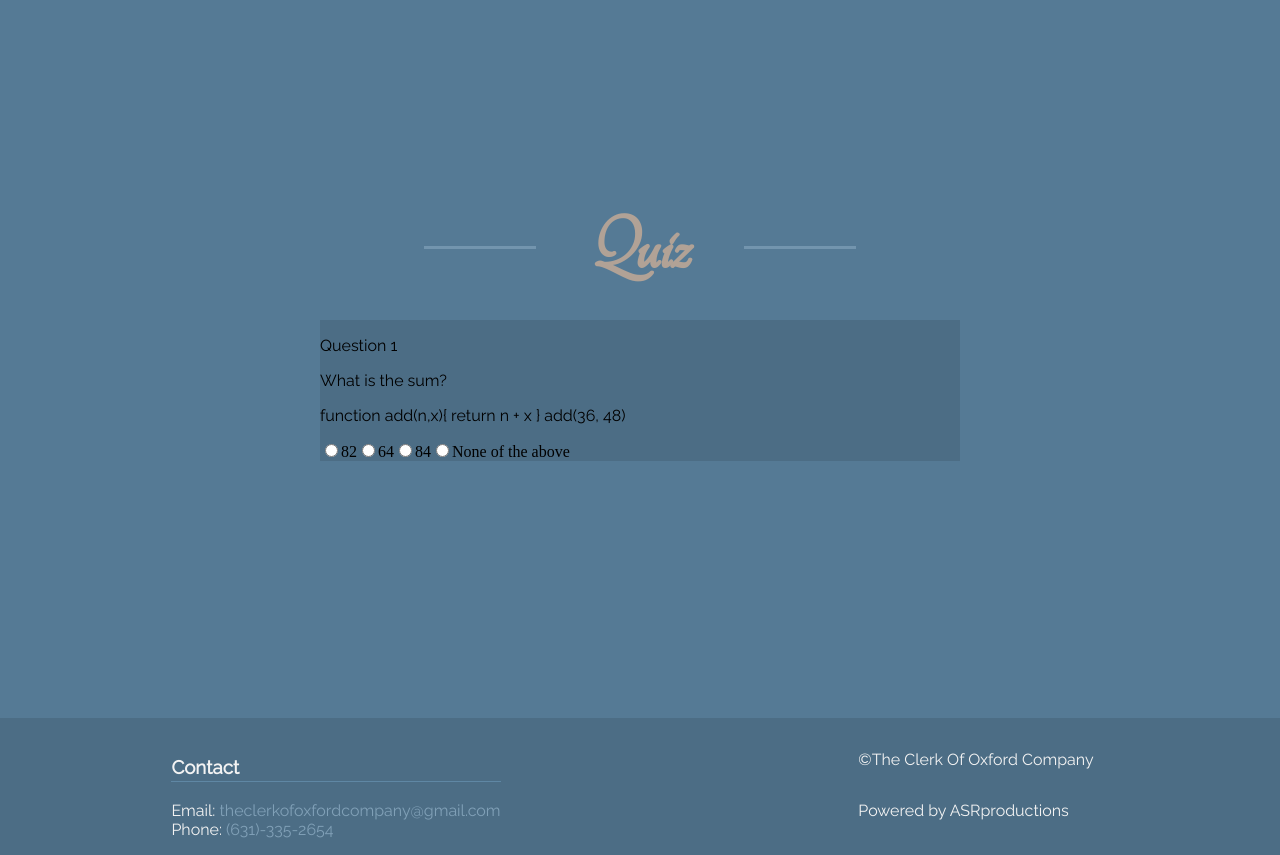
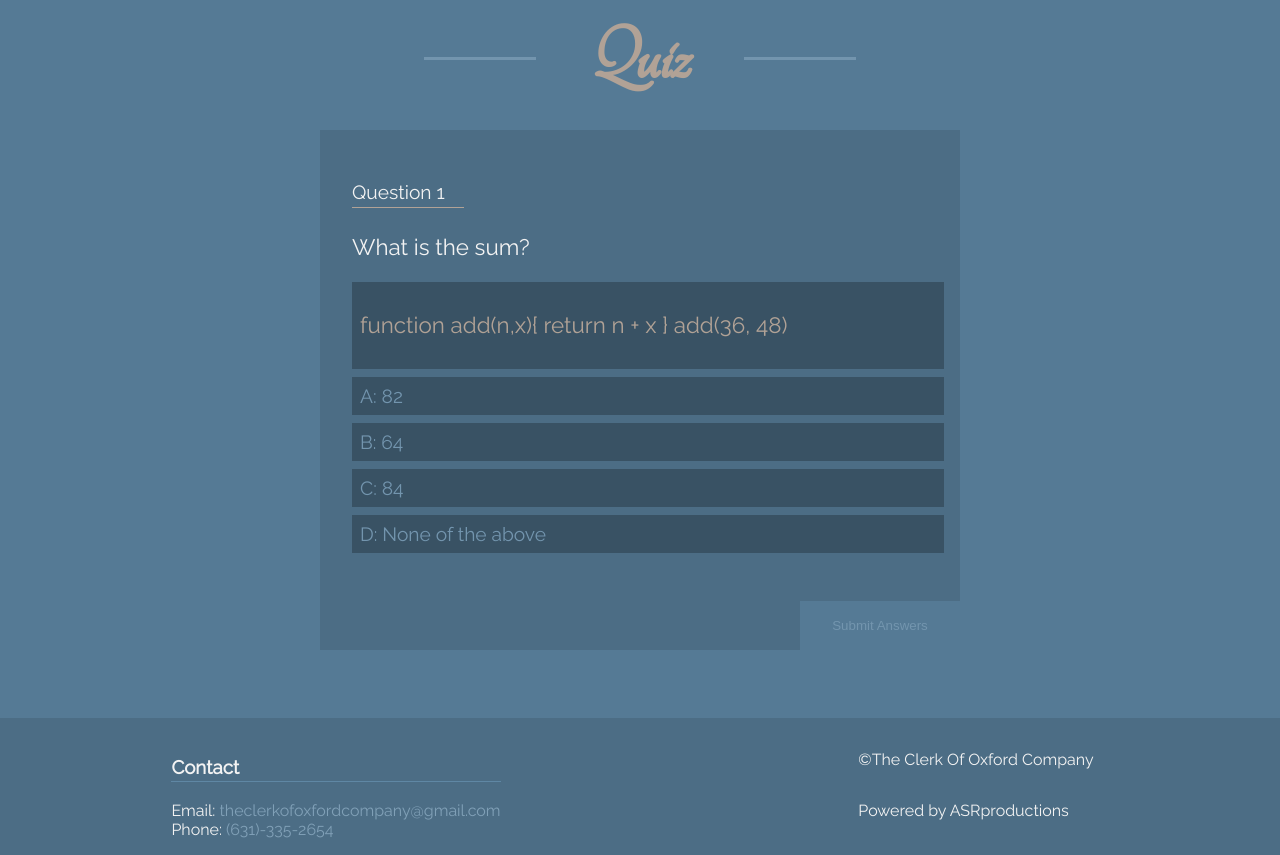
Before and after one commit to AlexShiresRoth/tutor-site, a Gatsby site: page /quiz in a window 1280 px wide. Shown: the part 82-937 px from the top of the page. Built offline with nearby package versions, Linux system fonts and the light colour scheme; Gatsby itself is replaced by a stand-in of ours.

Commit message:
work on quiz, style/value retrieval. need to figure out submit

```diff
--- a/src/components/quiz/QuizHeader.js
+++ b/src/components/quiz/QuizHeader.js
@@ -11,7 +11,6 @@ const QuizHeader = props => {
       </div>
       <div className={quizStyles.quiz__container}>
         <QuizMap quiz={quiz} quizStyles={quizStyles} />
-        <button disabled>Submit Answers</button>
       </div>
     </header>
   )
--- a/src/components/quiz/QuizMap.js
+++ b/src/components/quiz/QuizMap.js
@@ -1,10 +1,55 @@
 import React from "react"
 import PropTypes from "prop-types"
 
-const QuizMap = ({ quiz, quizStyles }) => {
-  const quizMap = quiz.map((ques, i) => {
-    return (
-      <div className={quizStyles.quiz}>
+//TODO add a progress bar for quiz
+//TODO add a timer for quiz
+//TODO add a slide to next question feature
+//TODO add an answer check
+//TODO add an instruction modal which will start quiz
+
+class QuizMap extends React.Component {
+  constructor(props) {
+    super(props)
+    this.state = {
+      answers: [],
+      currentIndex: 0,
+    }
+  }
+
+  getAnswer = e => {
+    e.persist()
+    e.target.childNodes[0]
+      ? (e.target.childNodes[0].checked = true)
+      : (e.target.parentNode.childNodes[0].checked = true)
+
+    const name = e.target.childNodes[0].name
+      ? e.target.childNodes[0].name
+      : e.target.parentNode.childNodes[0].name
+
+    const value = e.target.childNodes[0].value
+      ? e.target.childNodes[0].value
+      : e.target.parentNode.childNodes[0].value
+
+    //switch answer if a different answer of the same key is selected
+    this.setState(prevState => {
+      return {
+        answers: [
+          ...prevState.answers.filter(answer => {
+            if (name in answer) return null
+            return answer
+          }),
+          { [name]: value },
+        ],
+      }
+    })
+  }
+
+  render() {
+    console.log(this.state.answers)
+    const { quiz, quizStyles } = this.props
+
+    const quizMap = quiz.map((ques, i) => {
+      return (
         <div className={quizStyles.question}>
           <div className={quizStyles.question__num}>
             <p>Question {ques.num}</p>
@@ -18,18 +63,32 @@ const QuizMap = ({ quiz, quizStyles }) => {
           <form className={quizStyles.choices}>
             {ques.choices.map((choice, i) => {
               return (
-                <>
-                  <input type="radio" name="answer"></input>
-                  <label>{choice}</label>
-                </>
+                <div
+                  className={quizStyles.input__row}
+                  onClick={e => this.getAnswer(e)}
+                >
+                  <input
+                    type="radio"
+                    name={ques.name}
+                    value={choice.qNum}
+                  ></input>
+                  <label for="answer">
+                    {choice.qNum}: {choice.ans}
+                  </label>
+                </div>
               )
             })}
           </form>
         </div>
-      </div>
+      )
+    })
+    return (
+      <>
+        <div className={quizStyles.quiz}>{quizMap}</div>
+        <button disabled>Submit Answers</button>
+      </>
     )
-  })
-  return <>{quizMap}</>
+  }
 }
 
 QuizMap.propTypes = {
--- a/src/components/quiz/quiz.js
+++ b/src/components/quiz/quiz.js
@@ -3,28 +3,52 @@ export const quiz = [
     num: 1,
     question: "What is the sum?",
     problem: "function add(n,x){ return n + x } add(36, 48)",
-    answer: 2,
-    choices: ["82", "64", "84", "None of the above"],
+    answer: "C",
+    choices: [
+      { qNum: "A", ans: "82" },
+      { qNum: "B", ans: "64" },
+      { qNum: "C", ans: "84" },
+      { qNum: "D", ans: "None of the above" },
+    ],
+    name: "answer1",
   },
   {
     num: 2,
     question: "What is the sum?",
     problem: "function add(n,x){ return n + x } add(36, 48)",
-    answer: 2,
-    choices: ["82", "64", "84", "None of the above"],
+    answer: "C",
+    choices: [
+      { qNum: "A", ans: "82" },
+      { qNum: "B", ans: "64" },
+      { qNum: "C", ans: "84" },
+      { qNum: "D", ans: "None of the above" },
+    ],
+    name: "answer2",
   },
   {
     num: 3,
     question: "What is the sum?",
     problem: "function add(n,x){ return n + x } add(36, 48)",
-    answer: 2,
-    choices: ["82", "64", "84", "None of the above"],
+    answer: "C",
+    choices: [
+      { qNum: "A", ans: "82" },
+      { qNum: "B", ans: "64" },
+      { qNum: "C", ans: "84" },
+      { qNum: "D", ans: "None of the above" },
+    ],
+    name: "answer3",
   },
   {
     num: 4,
     question: "What is the sum?",
     problem: "function add(n,x){ return n + x } add(36, 48)",
-    answer: 2,
-    choices: ["82", "64", "84", "None of the above"],
+    answer: "C",
+    choices: [
+      { qNum: "A", ans: "82" },
+      { qNum: "B", ans: "64" },
+      { qNum: "C", ans: "84" },
+      { qNum: "D", ans: "None of the above" },
+    ],
+    name: "answer4",
   },
 ]
--- a/src/components/quiz/quizstyles/QuizHeader.module.scss
+++ b/src/components/quiz/quizstyles/QuizHeader.module.scss
@@ -43,13 +43,114 @@
 }
 .quiz__container {
   display: flex;
-  flex-direction: row;
+  flex-direction: column;
   justify-content: flex-start;
   max-width: 50vw;
-  overflow-x: auto;
   background: darken($brand-blue, 5%);
-
+  & button {
+    margin-top: 1rem;
+    padding: 1rem;
+    background: $brand-accent;
+    color: $brand-text;
+    border: 1px solid $brand-accent;
+    width: 10rem;
+    align-self: flex-end;
+    transition: all 0.3s ease-in-out;
+    &:hover {
+      cursor: pointer;
+      box-shadow: 0 5px 5px darken($brand-blue, 5%);
+    }
+  }
+  & button:disabled {
+    margin-top: 1rem;
+    padding: 1rem;
+    background: $brand-blue;
+    color: $brand-accent;
+    border: 1px solid $brand-blue;
+    width: 10rem;
+    align-self: flex-end;
+    &:hover {
+      cursor: not-allowed;
+    }
+  }
   & .quiz {
-    min-width: 50vw;
+    display: flex;
+    flex-direction: row;
+    max-width: 50vw;
+    overflow-x: auto;
+    &::-webkit-scrollbar {
+      height: 0;
+      width: 0;
+      visibility: hidden;
+    }
+    & .question {
+      min-width: 50vw;
+      margin: 2rem;
+    }
+    & .question__num {
+      & p {
+        color: $brand-text;
+        font-size: 1.2rem;
+        display: flex;
+        flex-direction: column;
+        &::after {
+          content: "";
+          width: 7rem;
+          height: 0.1rem;
+          display: block;
+          background: $brand-brown;
+          margin: 0.2rem 0;
+        }
+      }
+    }
+    & .question__question {
+      & p {
+        color: $brand-text;
+        font-size: 1.4rem;
+      }
+    }
+    & .question__problem {
+      padding: 0.5rem;
+      background: darken($brand-blue, 15%);
+      margin: 0.5rem 0;
+      width: 90%;
+      & p {
+        font-size: 1.4rem;
+        color: $brand-brown;
+      }
+    }
+    & .choices {
+      display: grid;
+      grid-template-rows: repeat(4, 1fr);
+      gap: 0.5rem;
+      & .input__row {
+        width: 90%;
+        background: darken($brand-blue, 15%);
+        padding: 0.5rem;
+        transition: all 0.4s ease-in-out;
+        &:hover {
+          cursor: pointer;
+          background: darken($brand-blue, 20%);
+          box-shadow: 0 2px 2px darken($brand-blue, 20%);
+        }
+        &:hover label {
+          cursor: pointer;
+        }
+        & label {
+          color: $brand-accent;
+          font-family: "Raleway", sans-serif, serif;
+          font-size: 1.2rem;
+          display: inline-block;
+        }
+        & input[type="radio"] {
+          opacity: 0;
+          position: fixed;
+          width: 0;
+        }
+        & input[type="radio"]:checked + label {
+          color: $brand-brown;
+        }
+      }
+    }
   }
 }
```
